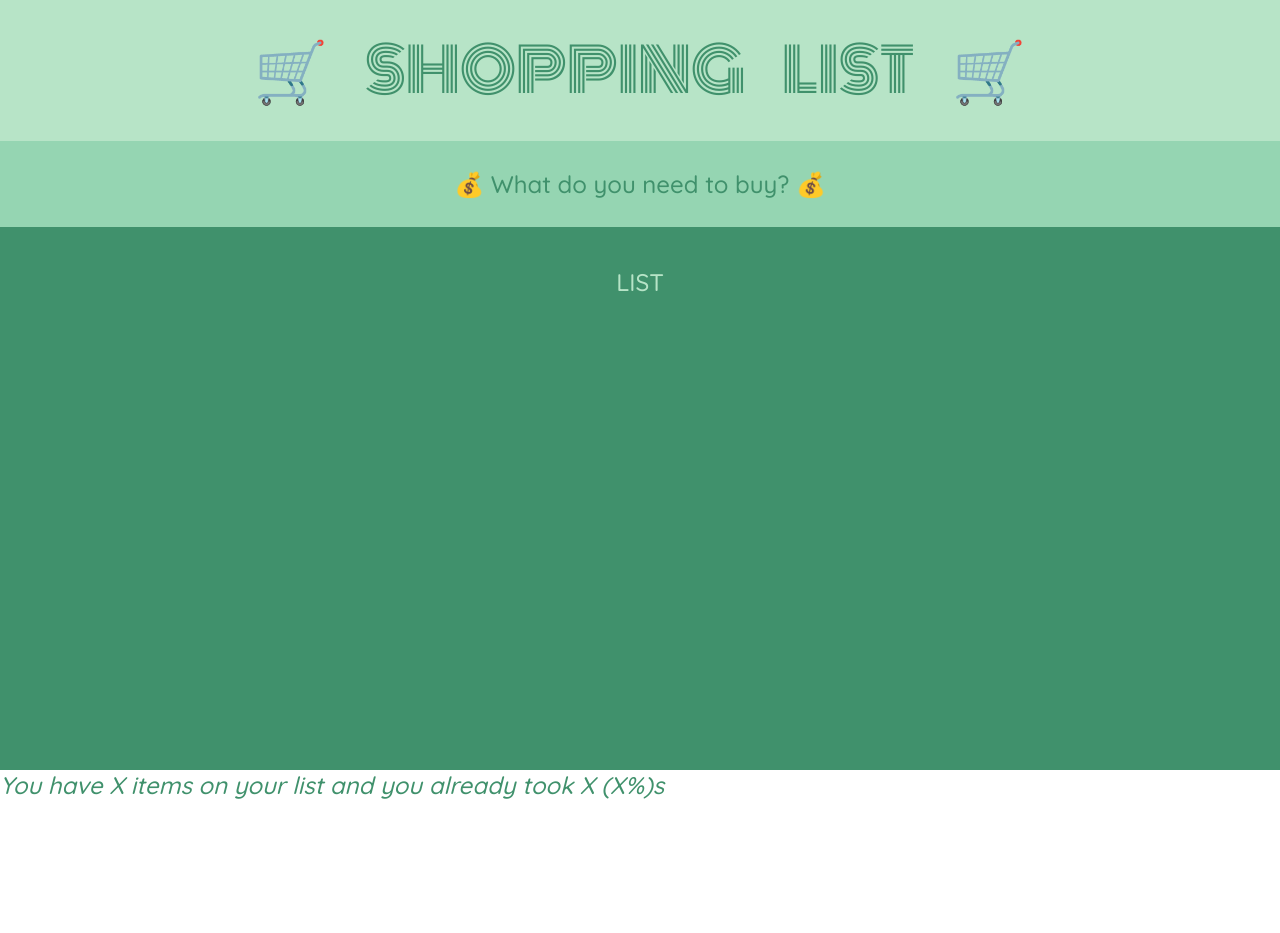
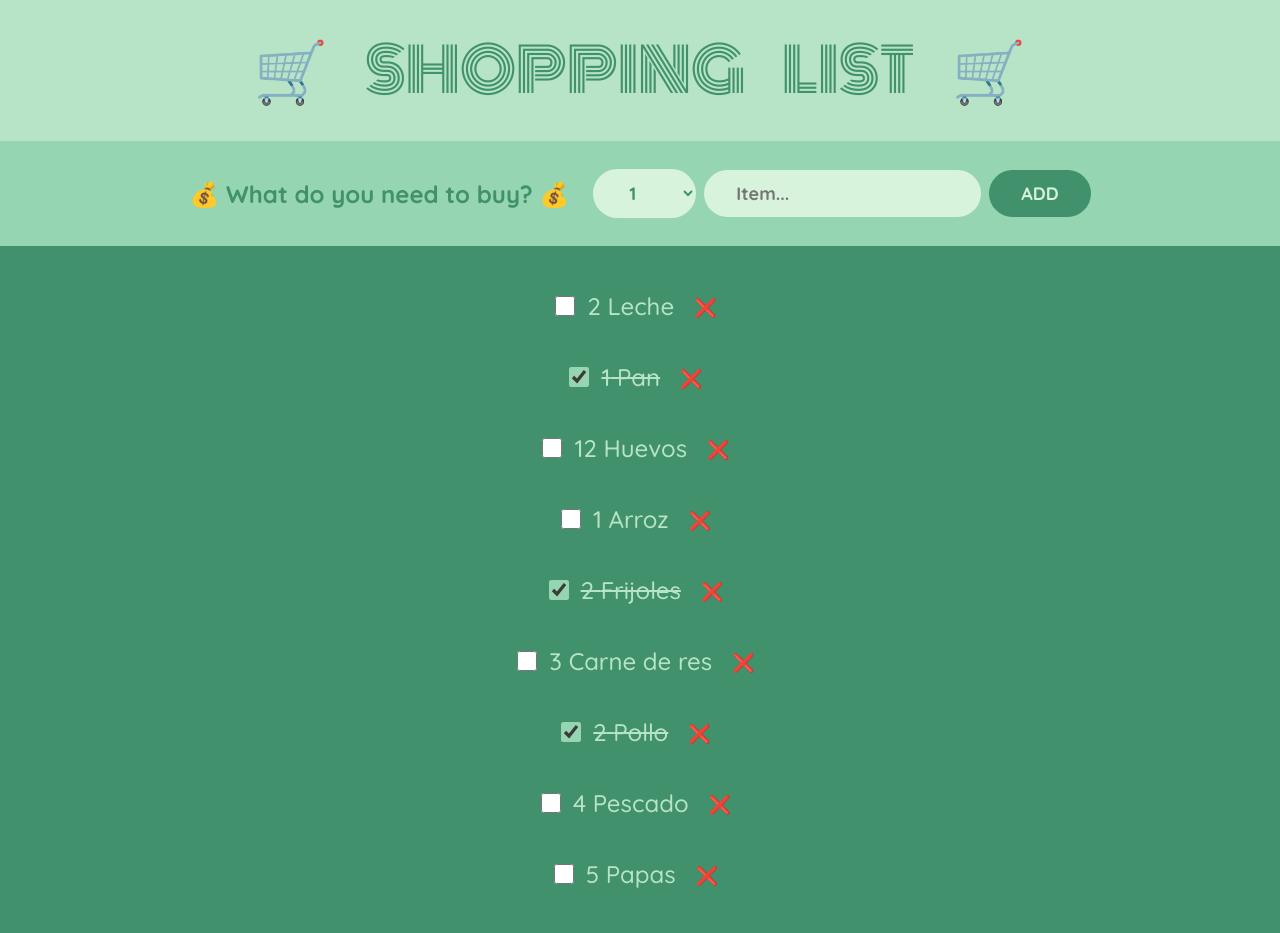
Before and after one commit to Franmb93/shop-list, a React (Create React App) app: page / in a window 1280 px wide. Shown: the top 933 px of the page. Before the commit the page ends 800 px from the top, so only its background shows below. Built offline with nearby package versions, Linux system fonts and the light colour scheme.

Commit message:
[ShoppingList] Implemented Form.js. Fetched data form a data.json in the public folder for testing

```diff
--- /dev/null
+++ b/public/data.json
@@ -0,0 +1,62 @@
+[
+  {
+    "id": 1,
+    "description": "Leche",
+    "quantity": 2,
+    "packed": false
+  },
+  {
+    "id": 2,
+    "description": "Pan",
+    "quantity": 1,
+    "packed": true
+  },
+  {
+    "id": 3,
+    "description": "Huevos",
+    "quantity": 12,
+    "packed": false
+  },
+  {
+    "id": 4,
+    "description": "Arroz",
+    "quantity": 1,
+    "packed": false
+  },
+  {
+    "id": 5,
+    "description": "Frijoles",
+    "quantity": 2,
+    "packed": true
+  },
+  {
+    "id": 6,
+    "description": "Carne de res",
+    "quantity": 3,
+    "packed": false
+  },
+  {
+    "id": 7,
+    "description": "Pollo",
+    "quantity": 2,
+    "packed": true
+  },
+  {
+    "id": 8,
+    "description": "Pescado",
+    "quantity": 4,
+    "packed": false
+  },
+  {
+    "id": 9,
+    "description": "Papas",
+    "quantity": 5,
+    "packed": false
+  },
+  {
+    "id": 10,
+    "description": "Cebollas",
+    "quantity": 3,
+    "packed": true
+  }
+]
--- a/src/components/Form.js
+++ b/src/components/Form.js
@@ -1,3 +1,41 @@
+import { useState } from "react";
+
 export default function Form() {
-  return <div className="add-form">💰 What do you need to buy? 💰</div>;
+  const [newItem, setNewItem] = useState({ quantity: 1, description: "" });
+
+  const handleSubmit = (e) => {
+    e.preventDefault();
+
+    if (!newItem.description) return;
+    if (newItem.quantity < 1) return;
+
+    setNewItem({ ...newItem, packed: false, id: Date.now() });
+
+    setNewItem({ quantity: 1, description: "" });
+  };
+
+  return (
+    <form className="add-form" onSubmit={handleSubmit}>
+      <h3>💰 What do you need to buy? 💰</h3>
+      <select
+        value={newItem.quantity}
+        onChange={(e) => {
+          setNewItem({ ...newItem, quantity: +e.target.value });
+        }}
+      >
+        {Array.from({ length: 10 }, (_, i) => i + 1).map((number) => (
+          <option value={number}>{number}</option>
+        ))}
+      </select>
+      <input
+        type="text"
+        placeholder="Item..."
+        value={newItem.description}
+        onChange={(e) =>
+          setNewItem({ ...newItem, description: e.target.value })
+        }
+      ></input>
+      <button className="btn">ADD</button>
+    </form>
+  );
 }
--- a/src/components/Item.js
+++ b/src/components/Item.js
@@ -1 +1,19 @@
-export default function Item() {}
+import { useState } from "react";
+
+export default function Item({ item }) {
+  const [packed, setPacked] = useState(item.packed);
+
+  return (
+    <li>
+      <input
+        type="checkbox"
+        checked={packed}
+        onClick={() => setPacked((curPacked) => !curPacked)}
+      />
+      <span style={packed ? { textDecoration: "line-through" } : {}}>
+        {item.quantity} {item.description}
+      </span>
+      <button>❌</button>
+    </li>
+  );
+}
--- a/src/components/ShoppingList.js
+++ b/src/components/ShoppingList.js
@@ -1,3 +1,25 @@
+import { useEffect, useState } from "react";
+import Item from "./Item";
+
 export default function ShoppingList() {
-  return <div className="list">LIST</div>;
+  const [elements, setElements] = useState([]);
+
+  const getElements = async () => {
+    const response = await fetch("data.json");
+    const data = await response.json();
+    setElements(data);
+    console.log(data);
+  };
+
+  useEffect(() => {
+    getElements();
+  }, []);
+
+  return (
+    <ul className="list">
+      {elements.map((element) => {
+        return <Item key={element.id} item={element} />;
+      })}
+    </ul>
+  );
 }
--- a/src/styles/index.css
+++ b/src/styles/index.css
@@ -72,7 +72,13 @@ input {
 
 .add-form button {
   text-transform: uppercase;
-  background-color: var(--light-color);
+  background-color: var(--list-color);
+  color: var(--light-color);
+}
+
+.add-form button:hover {
+  background-color: var(--main-color);
+  color: var(--list-color);
 }
 
 .list {
```
